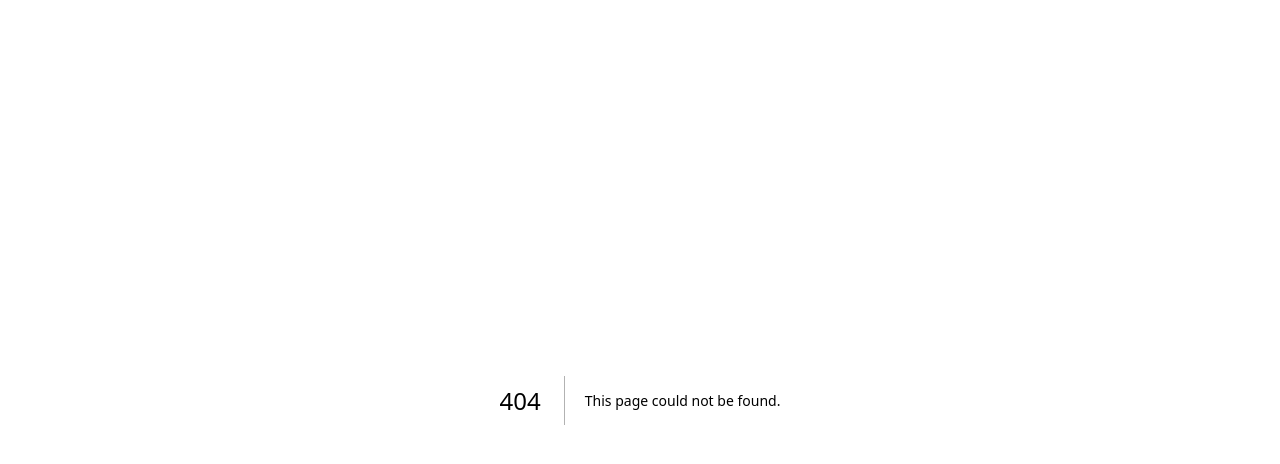
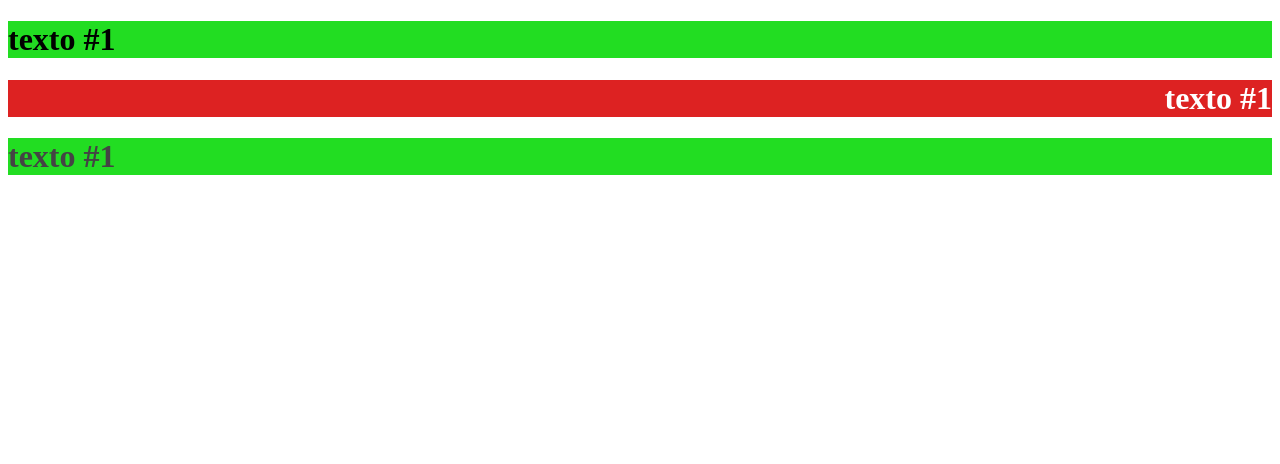
Before and after one commit to nina0-0nina/Curso_nextjs, a Next.js app in the folder curso-nextjs/exercicios/: page /css/usandoEstilo in a window 1280 px wide. Before the commit this address had no page. Shown: the top 464 px of the page. Built offline with nearby package versions, Linux system fonts and the light colour scheme.

Commit message:
aplicando estilo css

```diff
--- /dev/null
+++ b/curso-nextjs/exercicios/components/Estilo.jsx
@@ -0,0 +1,16 @@
+export default function Estilo(props) {
+
+    return (
+        <div>
+
+            <h1 style = {{
+                backgroundColor: props.numero >= 0 ? "#2D2" : "#D22",
+                color: props.color,
+                textAlign: props.direita ? "right" : "left"
+                }}>
+                texto #1
+            </h1>
+
+        </div>
+    )
+}
--- a/curso-nextjs/exercicios/src/pages/css/integracao1.css
+++ b/curso-nextjs/exercicios/src/pages/css/integracao1.css
@@ -1,8 +1,8 @@
-.integracao1 .vermelha {
+.vermelha {
     color: #f30;
 }
 
-.integracao1 .azul {
+.azul {
     color: #03a;
 }
 
--- /dev/null
+++ b/curso-nextjs/exercicios/src/pages/css/usandoEstilo.jsx
@@ -0,0 +1,11 @@
+import Estilo from "../../../components/Estilo";
+
+export default function usandoEstilo () {
+    return (
+        <div>
+           <Estilo numero = {3} color="#000"/>
+           <Estilo numero = {-3} color="#fff" direita/>
+           <Estilo numero = {0} color="#444"/>
+        </div>
+    )
+}
```
